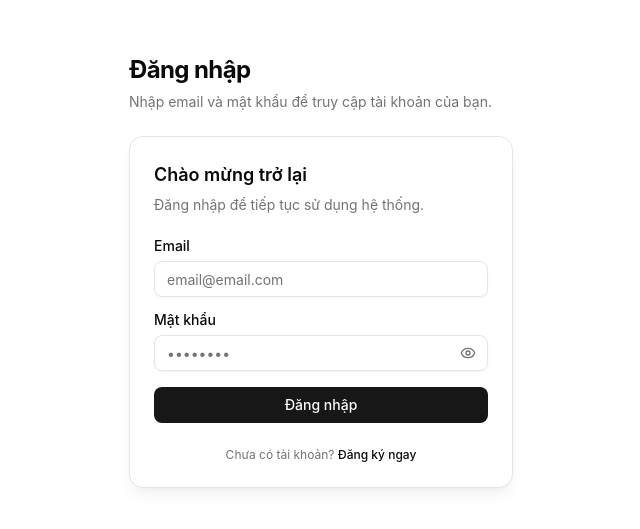
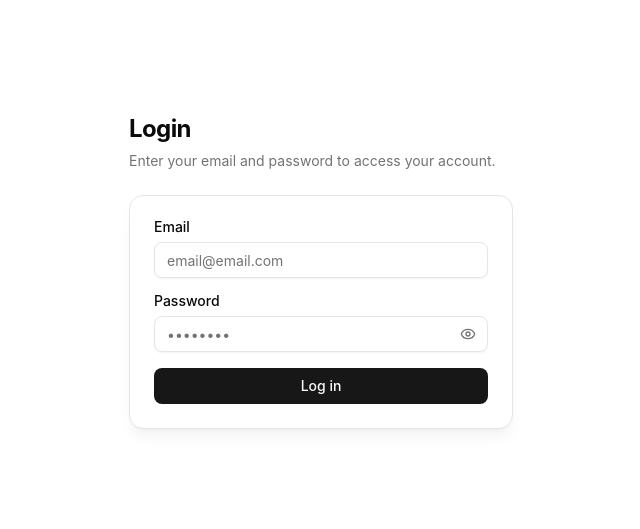
Before and after one commit to myhongsang/PK_FE, a Vue app: page / in a window 1280 px wide. Shown: the part 129-658 px from the top of the page, without its empty margins (319-959 px from the left). Built offline with nearby package versions, Linux system fonts and the light colour scheme.

Commit message:
refactor: update-login-ui

```diff
--- a/src/views/LoginView.vue
+++ b/src/views/LoginView.vue
@@ -79,26 +79,16 @@ async function onSubmit() {
       <div class="w-full max-w-sm space-y-6">
         <div class="flex flex-col gap-1.5">
           <h1 class="text-2xl font-bold tracking-tight text-foreground">
-            Đăng nhập
+            Login
           </h1>
           <p class="text-sm text-muted-foreground">
-            Nhập email và mật khẩu để truy cập tài khoản của bạn.
+            Enter your email and password to access your account.
           </p>
         </div>
 
         <Card class="shadow-lg shadow-zinc-950/5">
-          <CardHeader>
-            <CardTitle class="text-lg">
-              Chào mừng trở lại
-            </CardTitle>
-            <CardDescription>
-              Đăng nhập để tiếp tục sử dụng hệ thống.
-            </CardDescription>
-          </CardHeader>
-
           <CardContent>
             <form class="grid gap-4" novalidate @submit.prevent="onSubmit">
-              <!-- Email -->
               <div class="grid gap-2">
                 <Label for="email">Email</Label>
                 <Input
@@ -117,7 +107,7 @@ async function onSubmit() {
 
               <div class="grid gap-2">
                 <div class="flex items-center justify-between">
-                  <Label for="password">Mật khẩu</Label>
+                  <Label for="password">Password</Label>
                 </div>
                 <div class="relative">
                   <Input
@@ -133,7 +123,7 @@ async function onSubmit() {
                   <button
                     type="button"
                     class="absolute inset-y-0 right-0 flex w-10 items-center justify-center text-muted-foreground transition-colors hover:text-foreground"
-                    :aria-label="showPassword ? 'Ẩn mật khẩu' : 'Hiện mật khẩu'"
+                    :aria-label="showPassword ? 'Hide password' : 'Show password'"
                     tabindex="-1"
                     @click="showPassword = !showPassword"
                   >
@@ -152,20 +142,10 @@ async function onSubmit() {
 
               <Button type="submit" class="w-full" :disabled="loading">
                 <LoaderCircleIcon v-if="loading" class="animate-spin" aria-hidden="true" />
-                {{ loading ? 'Đang đăng nhập…' : 'Đăng nhập' }}
+                {{ loading ? 'Logging in…' : 'Log in' }}
               </Button>
             </form>
           </CardContent>
-
-          <CardFooter class="flex-col gap-3">
-            <p class="text-xs text-muted-foreground">
-              Chưa có tài khoản?
-              <a
-                href="#"
-                class="font-medium text-foreground underline-offset-4 hover:underline"
-              >Đăng ký ngay</a>
-            </p>
-          </CardFooter>
         </Card>
 
       </div>
```
